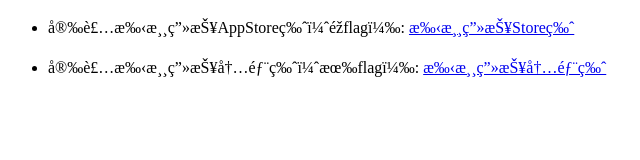
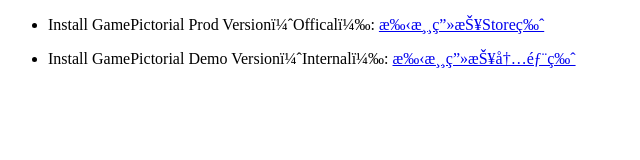
Before and after one commit to antonyzhao/dist, a plain HTML site: page index.html in a window 1280 px wide. Shown: the whole page, without its empty margins (0-640 px from the left). Drawn offline with Linux system fonts and the light colour scheme.

Commit message:
Update index.html

```diff
--- a/index.html
+++ b/index.html
@@ -3,12 +3,12 @@
 	<head><meta https-equiv="Content-Type" content="text/html; charset=utf-8"></head>
 <body>
 	<ul>
-		<li>安装手游画报AppStore版（非flag）:
+		<li>Install GamePictorial Prod Version（Offical）:
 			<a href="itms-services://?action=download-manifest&url=https://raw.github.com/superior2008/dist/master/plist/joyme_gameguide_pictorial_appstore_flag_v_1.0.001.plist">手游画报Store版</a>
 		</li>
 	</ul>
 	<ul>
-		<li>安装手游画报内部版（有flag）:
+		<li>Install GamePictorial Demo Version（Internal）:
 			<a href="itms-services://?action=download-manifest&url=https://raw.github.com/superior2008/dist/master/plist/joyme_gameguide_pictorial_appstore_v_1.0.001.plist">手游画报内部版</a>
 		</li>
 	</ul>
```
